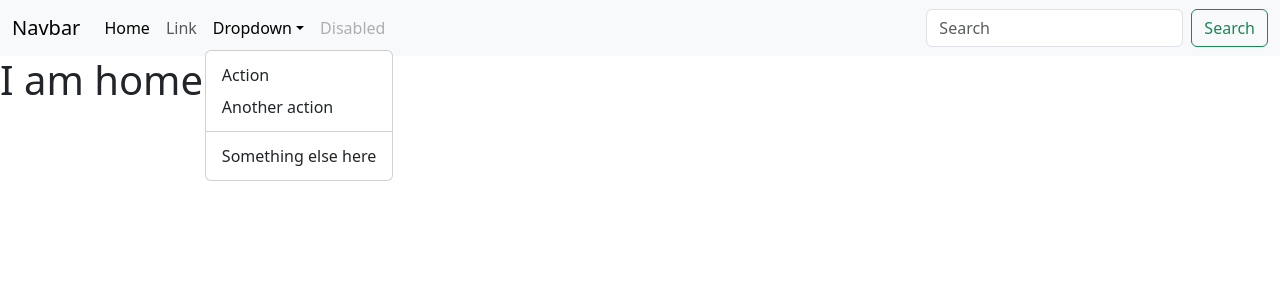
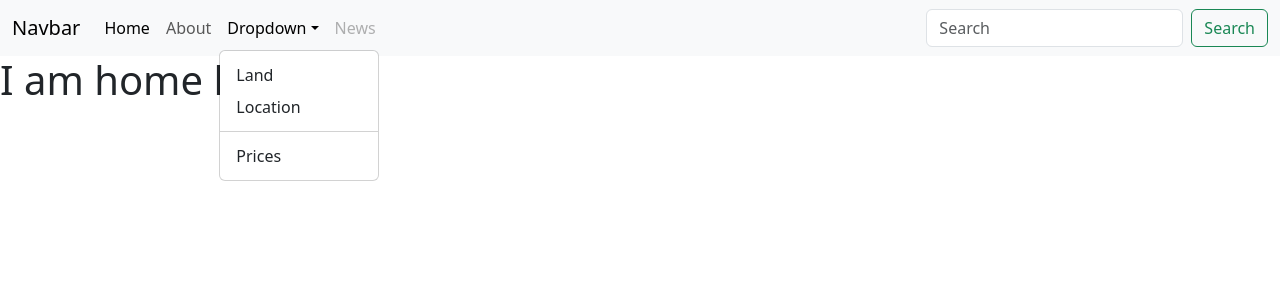
Before and after one commit to hakichris/RealEstate-Ebusiness, a React (Create React App) app: page / in a window 1280 px wide. Both pictures are taken after a click on the button "Dropdown". Shown: the top 300 px of the page. Built offline with nearby package versions, Linux system fonts and the light colour scheme.

Commit message:
Update navbar.tsx

```diff
--- a/src/pages/navbar.tsx
+++ b/src/pages/navbar.tsx
@@ -15,21 +15,21 @@ const Navbar = () => (
           <a className="nav-link active" aria-current="page" href="#">Home</a>
         </li>
         <li className="nav-item">
-          <a className="nav-link" href="#">Link</a>
+          <a className="nav-link" href="#">About</a>
         </li>
         <li className="nav-item dropdown">
           <a className="nav-link dropdown-toggle" href="#" role="button" data-bs-toggle="dropdown" aria-expanded="false">
             Dropdown
           </a>
           <ul className="dropdown-menu">
-            <li><a className="dropdown-item" href="#">Action</a></li>
-            <li><a className="dropdown-item" href="#">Another action</a></li>
+            <li><a className="dropdown-item" href="#">Land</a></li>
+            <li><a className="dropdown-item" href="#">Location</a></li>
             <li><hr className="dropdown-divider" /></li>
-            <li><a className="dropdown-item" href="#">Something else here</a></li>
+            <li><a className="dropdown-item" href="#">Prices</a></li>
           </ul>
         </li>
         <li className="nav-item">
-          <a className="nav-link disabled" aria-disabled="true">Disabled</a>
+          <a className="nav-link disabled" aria-disabled="true">News</a>
         </li>
       </ul>
       <form className="d-flex" role="search">
```
